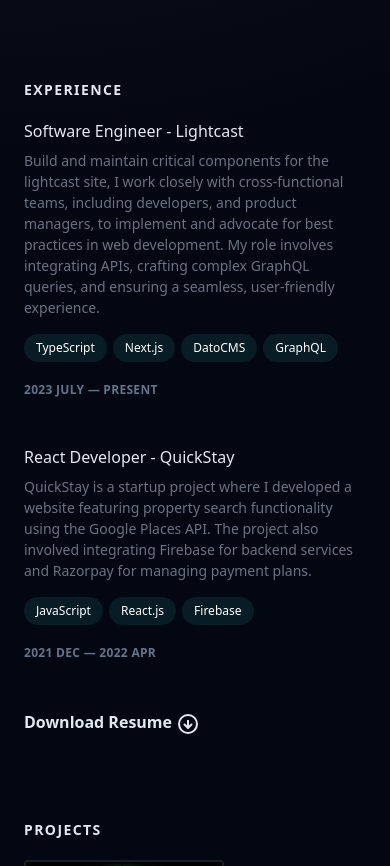
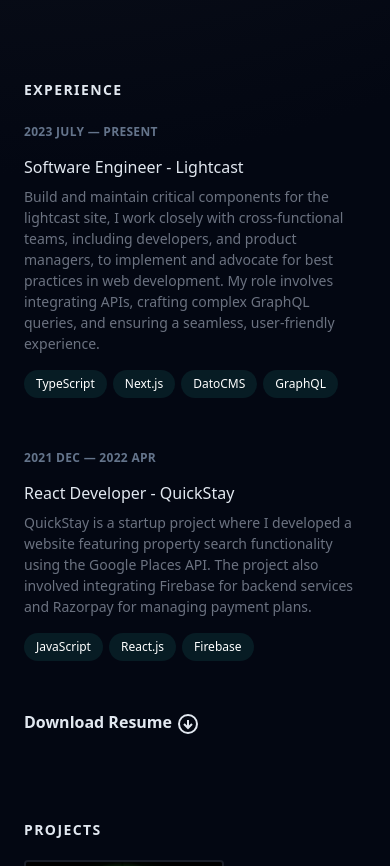
Before and after one commit to Sampath-04/Portfolio, a Next.js app: page / in a window 390 px wide. Shown: the part 880-1746 px from the top of the page. Built offline with nearby package versions, Linux system fonts and the light colour scheme.

Commit message:
experience year order changed

```diff
--- a/app/components/CardTitleDesc.tsx
+++ b/app/components/CardTitleDesc.tsx
@@ -6,7 +6,7 @@
         <div className="grid sm:grid-cols-8 gap-4 lg:gap-8 relative group transition-all lg:hover:!opacity-100 lg:group-hover/list:opacity-50">
           <div className="absolute -inset-x-4 -inset-y-4 z-0 hidden rounded-md transition motion-reduce:transition-none lg:-inset-x-6 lg:block lg:group-hover:bg-slate-800/50 lg:group-hover:shadow-[inset_0_1px_0_0_rgba(148,163,184,0.1)] lg:group-hover:drop-shadow-lg" />
           {cardContent?.duration && (
-            <header className="relative sm:col-span-2 sm:order-1 z-10 mt-1 text-xs font-semibold uppercase tracking-wide text-slate-500 order-2">
+            <header className="relative sm:col-span-2 sm:order-1 z-10 mt-1 text-xs font-semibold uppercase tracking-wide text-slate-500">
               {cardContent.duration}
             </header>
           )}
```
